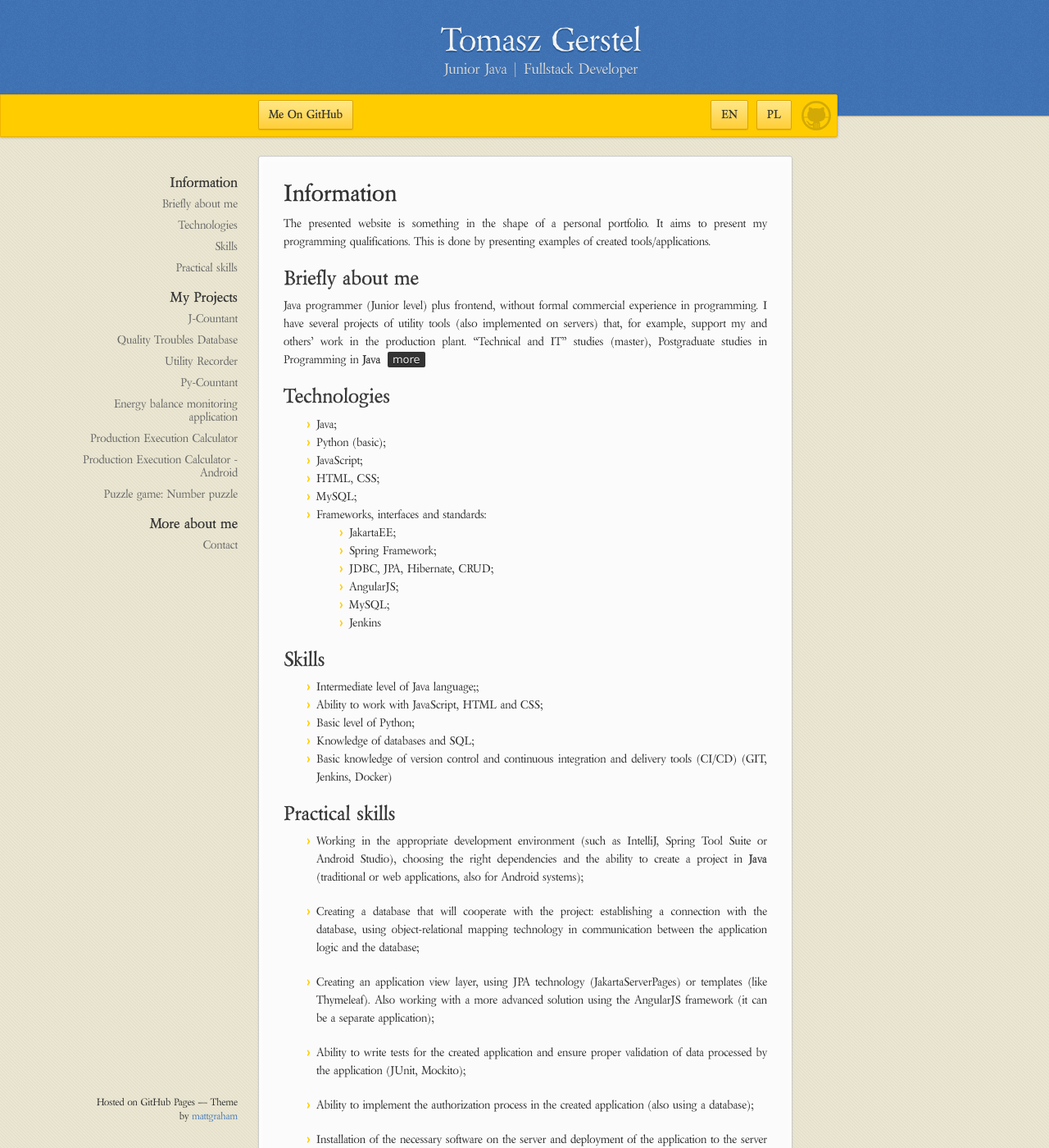
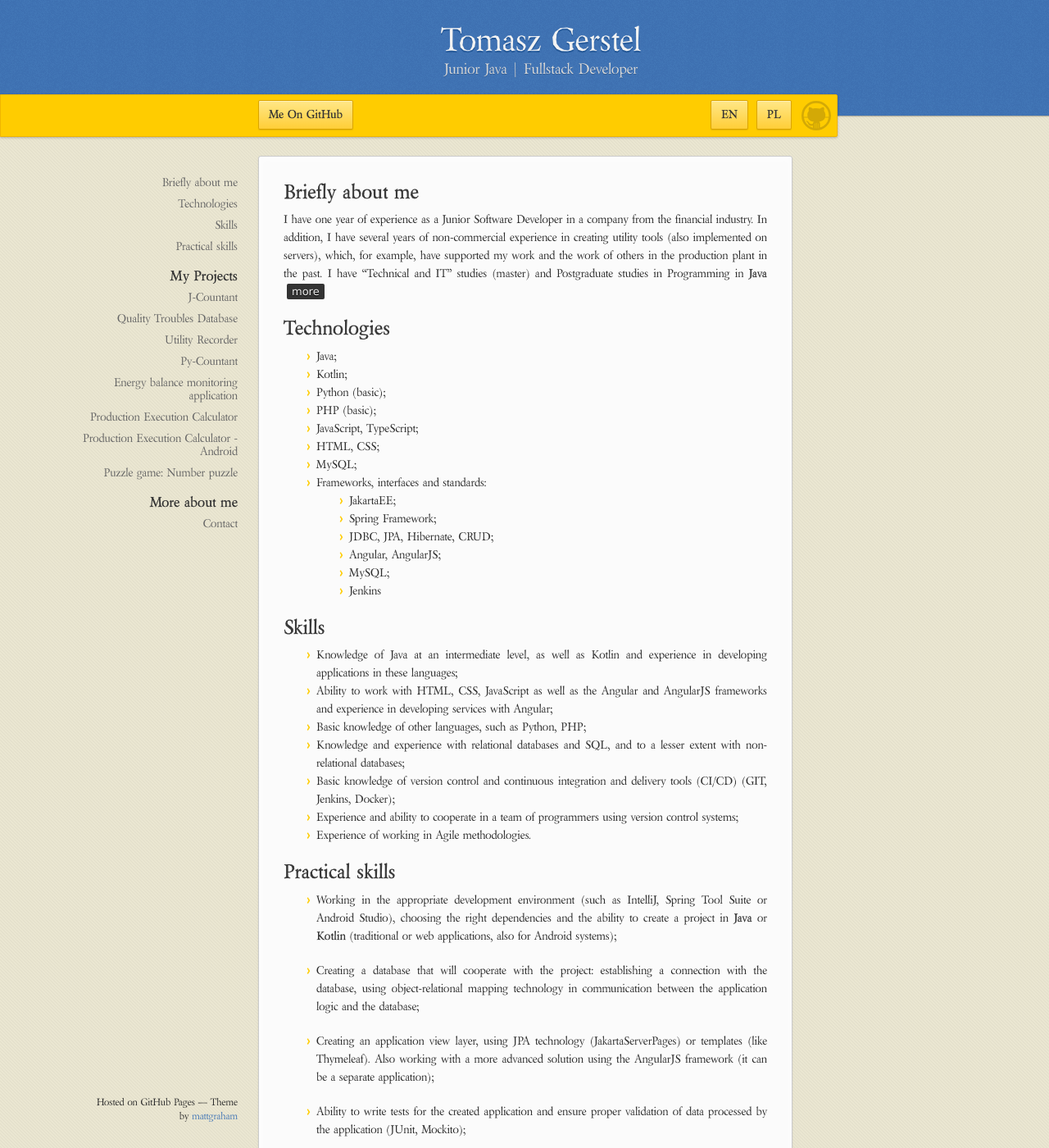
Before and after one commit to TomaszGerstel/Tomasz-Gerstel---My-IT-portfolio, a Jekyll site: the page built from index_en.md, in a window 1280 px wide and 1400 px high. Shown: the whole window at 82% size. Built offline with Jekyll 4.4.1, drawn with Linux system fonts in a browser that asks for light colours; our own code applies the rules of GitHub Pages for plain Markdown files; some of the changed text lies outside the part shown.

```diff
--- a/index_en.md
+++ b/index_en.md
@@ -3,40 +3,40 @@ layout: default
 permalink: /en
 ---
 
-# Information
-
-The presented website is something in the shape of a personal portfolio. It aims to present my programming qualifications. This is done by presenting examples of created tools/applications.
-
 ## Briefly about me
 
-Java programmer (Junior level) plus frontend, without formal commercial experience in programming. I have several projects of utility tools (also implemented on servers) that, for example, support my and others' work in the production plant. "Technical and IT" studies (master), Postgraduate studies in Programming in **Java** [`more`](#more-about-me)
+I have one year of experience as a Junior Software Developer in a company from the financial industry. In addition, I have several years of non-commercial experience in creating utility tools (also implemented on servers), which, for example, have supported my work and the work of others in the production plant in the past. I have "Technical and IT" studies (master) and Postgraduate studies in Programming in **Java** [`more`](#more-about-me)
 
 ## Technologies
 
 - Java;
+- Kotlin;
 - Python (basic);
-- JavaScript;
+- PHP (basic);
+- JavaScript, TypeScript;
 - HTML, CSS;
 - MySQL;
 - Frameworks, interfaces and standards:
 	- JakartaEE;
 	- Spring Framework;
 	- JDBC, JPA, Hibernate, CRUD;
-	- AngularJS;
+	- Angular, AngularJS;
 	- MySQL;
 	- Jenkins
 
 ## Skills
 
-* Intermediate level of Java language;;
-* Ability to work with JavaScript, HTML and CSS;
-* Basic level of Python;
-* Knowledge of databases and SQL;
-* Basic knowledge of version control and continuous integration and delivery tools (CI/CD) (GIT, Jenkins, Docker)
+* Knowledge of Java at an intermediate level, as well as Kotlin and experience in developing applications in these languages;
+* Ability to work with HTML, CSS, JavaScript as well as the Angular and AngularJS frameworks and experience in developing services with Angular;
+* Basic knowledge of other languages, such as Python, PHP;
+* Knowledge and experience with relational databases and SQL, and to a lesser extent with non-relational databases;
+* Basic knowledge of version control and continuous integration and delivery tools (CI/CD) (GIT, Jenkins, Docker);
+* Experience and ability to cooperate in a team of programmers using version control systems;
+* Experience of working in Agile methodologies.
 
 ## Practical skills
 
-* Working in the appropriate development environment (such as IntelliJ, Spring Tool Suite or Android Studio), choosing the right dependencies and the ability to create a project in **Java** (traditional or web applications, also for Android systems);
+* Working in the appropriate development environment (such as IntelliJ, Spring Tool Suite or Android Studio), choosing the right dependencies and the ability to create a project in **Java** or **Kotlin** (traditional or web applications, also for Android systems);
 
 * Creating a database that will cooperate with the project: establishing a connection with the database, using object-relational mapping technology in communication between the application logic and the database;
 
@@ -303,17 +303,21 @@ A simple puzzle game where you move blocks to arrange them in a row in the corre
 
 * Born in 1984, residing in Zielona Góra city, Poland;
 
-* In the years 2003 -2008 I studied: 'Technical and Information Technology Education' at the University of Zielona Góra, where, among other things, I acquired basic knowledge of computer science and programming (general computer science, HTML and programming languages - mainly Turbo Pascal) and gained pedagogical preparation for teaching technology and computer science ( IT teaching practices);
-
-* Years 2020/2021 Postgraduate studies: Programming Java applications, WSB University in Wrocław;
+* In the years 2003 - 2008 I studied: 'Technical and Information Technology Education' at the University of Zielona Góra, where, among other things, I acquired basic knowledge of computer science and programming (general computer science, HTML and programming languages - mainly Turbo Pascal) and gained pedagogical preparation for teaching technology and computer science ( IT teaching practices);
 
 * I have many years of experience in production work as production supervision, process setting and machine repair;
 
 * Experience as a CNC operator (as well as the course "Operation and programming of numerically controlled machine tools");
 
+* Years 2020/2021 Postgraduate studies: Programming Java applications, WSB University in Wrocław;
+
+* Currently, I have over a year of experience as a Junior Software Developer in a company from the financial industry. The position held has a Java profile (in practice, it also covers programming in Kotlin, and also includes 'frontend' work with the Angular framework and several other technologies).
+
 * Although I did not work 'commercially' in the IT sector, I have some IT knowledge (including programming) gained years ago. And for years I have been interested in controlling the production process in industry (interest in automation, CNC machines, attempts to start a business based on manufacturing a product on CNC in the past);
 
-* Recently, I decided on my own initiative (beyond my professional duties) to create the production tools described above, which help some employees to supervise production in the plant where I was employed until recently (September 2022).
+* Recently, I decided on my own initiative (beyond my professional duties) to create the production tools described above, which help some employees to supervise production in the plant where I was employed until recently (September 2022);
+
+* Since February 2023, I have been employed as a Junior Software Developer in a company from the financial industry.
 
 [`back`](#briefly-about-me)
 
```
Also changed, not shown: index.md (+12 -15 lines).
